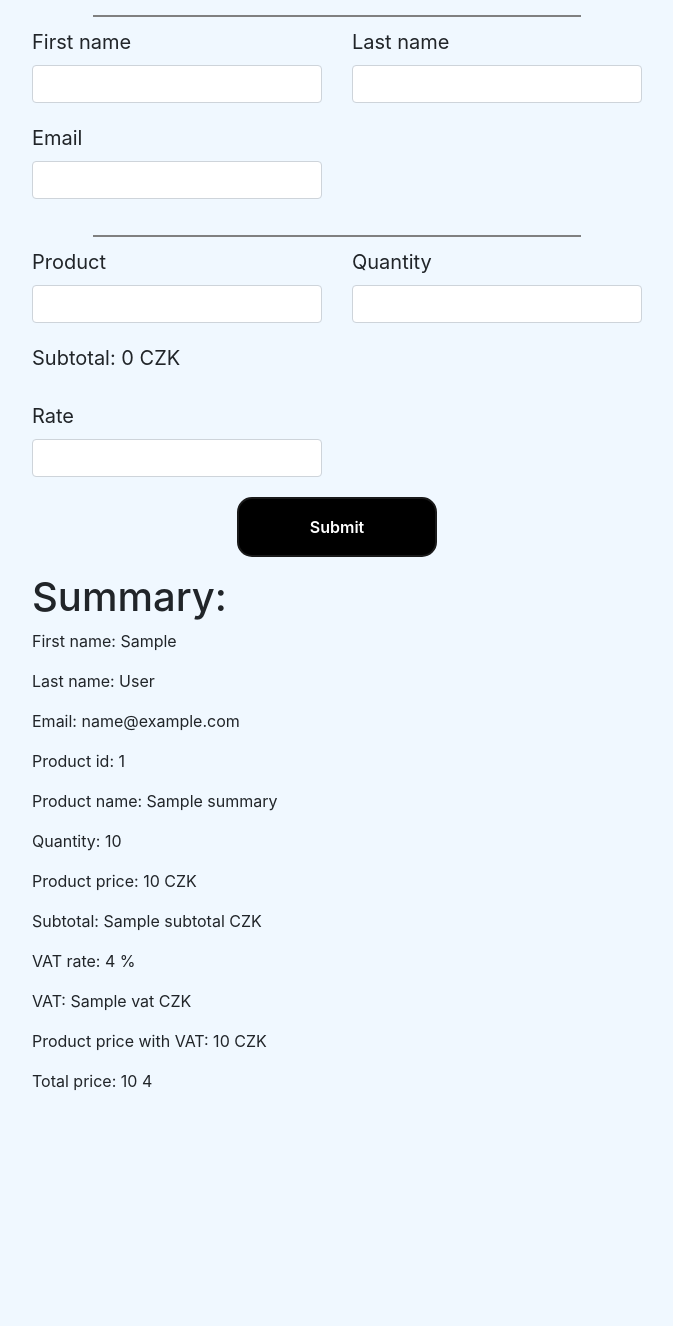
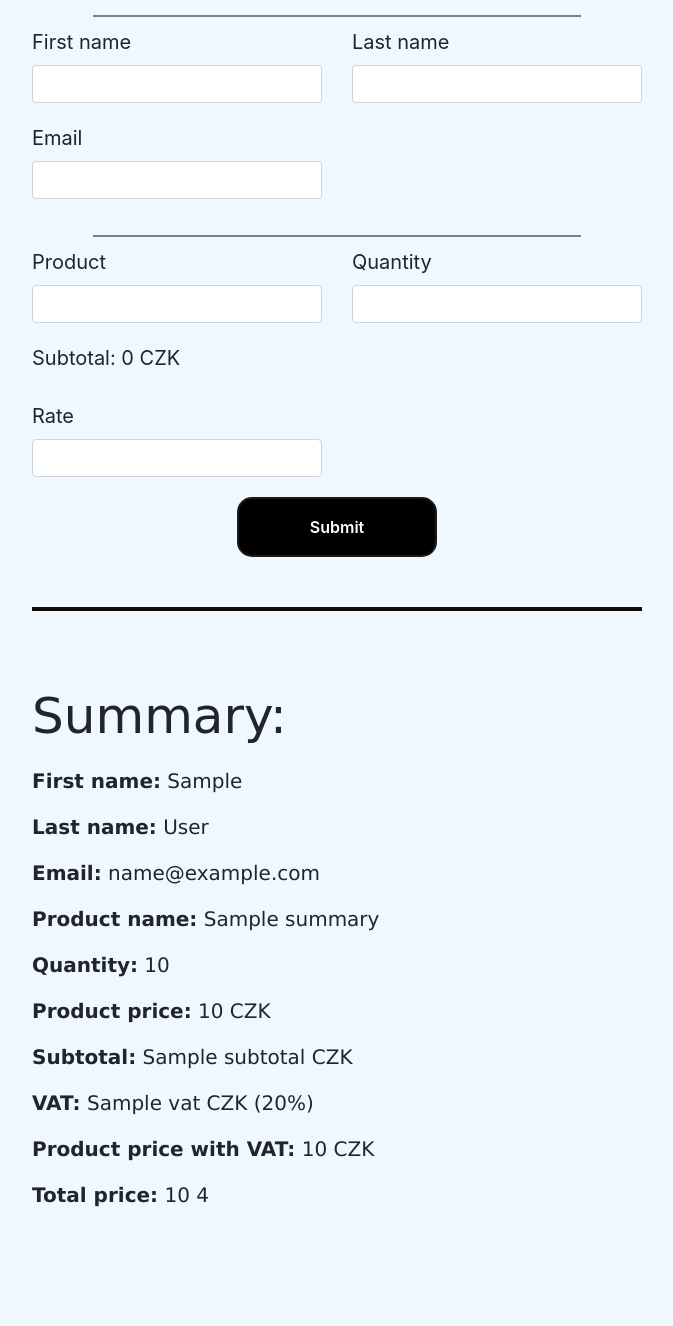
Before and after one commit to Tomiczech77/flask_app_form, a Flask app: template templates/index.html in a window 1280 px wide. Shown: the part 162-1488 px from the top of the page, without its empty margins (303-976 px from the left). Before the commit the page ends 1253 px from the top, so only its background shows below. Run offline with Flask 2, Linux system fonts and the light colour scheme; the template is opened without the code that fills it: most values are stand-ins (such as "Sample title", 1, 10 or a date in 2020); form fields are guessed from the names that the template uses; parts of the project's set-up code (start-up, migrations or seed data) failed here and were passed over; some libraries are stand-ins or nearby versions.

Commit message:
finální verze

```diff
--- a/app.py
+++ b/app.py
@@ -34,7 +34,6 @@ class OrderForm(FlaskForm):
 
     submit = SubmitField("Submit")
 
-
 @app.route("/", methods=["GET", "POST"])
 def home():
     form = OrderForm()
@@ -64,8 +63,8 @@ def home():
 
         subtotal = product_price * quantity
         vat = round(VAT_RATE / 100 * subtotal, 2)
-        subtotal_with_price = subtotal + vat
-        converted_price = round((rate_amount * subtotal_with_price) / rate, 2)
+        subtotal_with_vat = subtotal + vat
+        converted_price = round((rate_amount * subtotal_with_vat) / rate, 2)
 
         results = {"first_name": first_name,
                    "last_name": last_name,
@@ -78,7 +77,7 @@ def home():
                    "rate_code": rate_code,
                    "vat": vat,
                    "vat_rate": VAT_RATE,
-                   "product_price_with_vat": subtotal_with_price,
+                   "product_price_with_vat": subtotal_with_vat,
                    "converted_price": converted_price}
 
 
--- a/rates.py
+++ b/rates.py
@@ -68,7 +68,6 @@ def get_rates():
             exchange_rate_list = create_exchange_rate_list(response)
             save_data_into_file(exchange_rate_list, FILENAME)
         else:
-            # TODO response code not 200
             raise NotImplementedError("Response code not 200")
     else:
         exchange_rate_list = get_data_from_file(FILENAME)
--- a/static/css/style.css
+++ b/static/css/style.css
@@ -4,6 +4,7 @@ body {
 	background-size: cover;
 	background-attachment: fixed;
 	background-repeat: no-repeat;
+	padding-bottom: 100px;
 }
 
 .heading {
@@ -123,26 +124,23 @@ label {
   transform: translateY(0);
 }
 
-.order-confirmation h1 {
-	font-size: 70px;
+.order-summary h1 {
+	font-size: 50px;
 	font-family: Pacifico, cursive;
-	text-align: center;
 	margin: 50px 0px 20px;
-	padding-bottom: 20px;
 	border-top: 4px solid rgb(15, 14, 14);
-	padding-top: 40px;
+	padding-top: 75px;
 }
 
-.col-confirmation {
-	font-size: 15px;
-	font-family: Verdana;
-	color: #495057;
-	padding: 14px 0px 0px 15px;
-	margin: 25px 0px 0px 25px;
-	width: 337px;
-	display: inline-flex;
-    background-color: #fff;
-	border: 1px solid #ced4da;
-	border-radius: 10px;
-	line-height: 50%;
+.order-summary hr {
+	padding-bottom: 20px;
 }
+
+.row-summary {
+	font-size: 20px;
+	font-family: Verdana, cursive;
+}
+
+.order-summary span {
+	font-weight: bold;
+}
--- a/templates/summary.html
+++ b/templates/summary.html
@@ -1,4 +1,4 @@
-<div>
+<!-- <div>
     <h1>Summary:</h1>
     <p>First name: {{summary["first_name"]}}</p>
     <p>Last name: {{summary["last_name"]}}</p>
@@ -12,45 +12,38 @@
     <p>VAT: {{summary["vat"]}} CZK</p>
     <p>Product price with VAT: {{summary["product_price_with_vat"]}} CZK</p>
     <p>Total price: {{summary["converted_price"]}} {{summary["rate_code"]}}</p>
+</div> -->
+
+<div class="order-summary">
+    <h1>Summary:</h1>
+    <div class="row-summary">
+        <p><span>First name:</span> {{summary["first_name"]}}</p>
     </div>
-
-<!-- <div class="order-confirmation">
-    <h1>Summary</h1>
-    <hr>
-    <div class="col-confirmation">
-        <p>First name: {{summary["first_name"]}}</p>
+    <div class="row-summary">
+        <p><span>Last name:</span> {{summary["last_name"]}}</p>
     </div>
-    <div class="col-confirmation">
-        <p>Last name: {{summary["last_name"]}}</p>
+    <div class="row-summary">
+        <p><span>Email:</span> {{summary["email"]}}</p>
     </div>
-    <div class="col-confirmation">
-        <p>Email: {{summary["email"]}}</p>
-    </div><br>
-    <div class="col-confirmation">
-        <p>Product id: {{summary["product_id"]}}</p>
+    <div class="row-summary">
+        <p><span>Product name:</span> {{summary["product_name"]}}</p>
     </div>
-    <div class="col-confirmation">
-        <p>Product name: {{summary["product_name"]}}</p>
+    <div class="row-summary">
+        <p><span>Quantity:</span> {{summary["quantity"]}}</p>
     </div>
-    <div class="col-confirmation">
-        <p>Quantity: {{summary["quantity"]}}</p>
+    <div class="row-summary">
+        <p><span>Product price:</span> {{summary["product_price"]}} CZK</p>
     </div>
-    <div class="col-confirmation">
-        <p>Product price: {{summary["product_price"]}} CZK</p>
+    <div class="row-summary">
+        <p><span>Subtotal:</span> {{summary["subtotal"]}} CZK</p>
     </div>
-    <div class="col-confirmation">
-        <p>Subtotal: {{summary["subtotal"]}} CZK</p>
+    <div class="row-summary">
+        <p><span>VAT:</span> {{summary["vat"]}} CZK (20%)</p>
     </div>
-    <div class="col-confirmation">
-        <p>VAT rate: {{summary["vat_rate"]}} %</p>
+    <div class="row-summary">
+        <p><span>Product price with VAT:</span> {{summary["product_price_with_vat"]}} CZK</p>
     </div>
-    <div class="col-confirmation">
-        <p>VAT: {{summary["vat"]}} CZK</p>
+    <div class="row-summary">
+        <p><span>Total price:</span> {{summary["converted_price"]}} {{summary["rate_code"]}}</p>
     </div>
-    <div class="col-confirmation">
-        <p>Product price with VAT: {{summary["product_price_with_vat"]}} CZK</p>
 </div>
-    <div class="col-confirmation">
-        <p>Total price: {{summary["converted_price"]}} {{summary["rate_code"]}}</p>
-    </div>
-</div> -->
```
Lines whose indentation alone changed are shown as unchanged.
